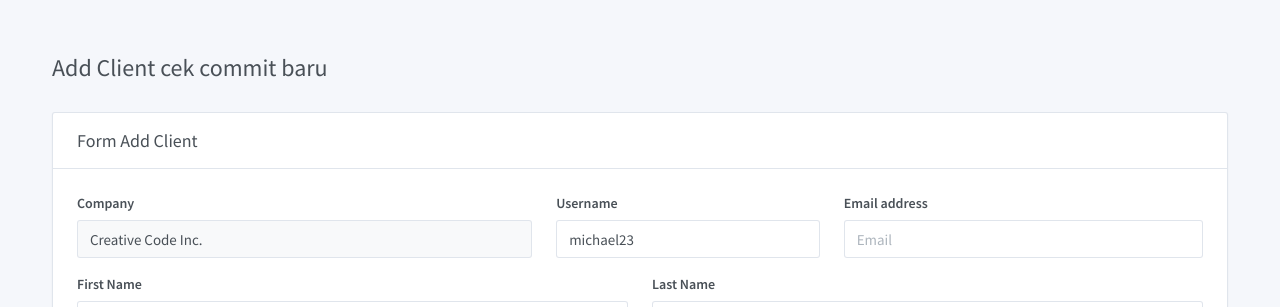
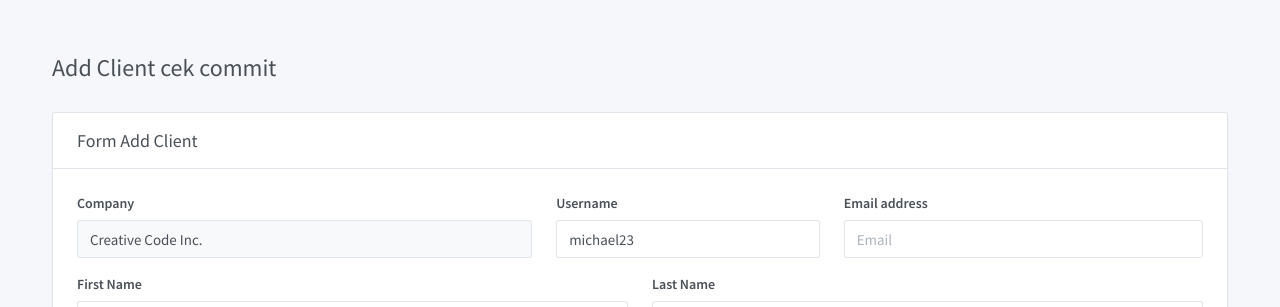
Before and after one commit to arpsoftsolutions/arp_wo, a PHP site: the page made by admin/views/add_client.php in a window 1280 px wide. Shown: the top 307 px of the page. Run offline with PHP 8.4, Linux system fonts and the light colour scheme; the template is opened without the code that fills it, so the values that code supplies are empty.

Commit message:
tambah di add client.php

```diff
--- a/admin/views/add_client.php
+++ b/admin/views/add_client.php
@@ -2,7 +2,7 @@
         	<div class="container">
             	<div class="page-header">
               		<h1 class="page-title">
-                	Add Client cek commit baru
+                	Add Client cek commit
               	</h1>
             </div>
             <div class="row row-cards row-deck">
```
